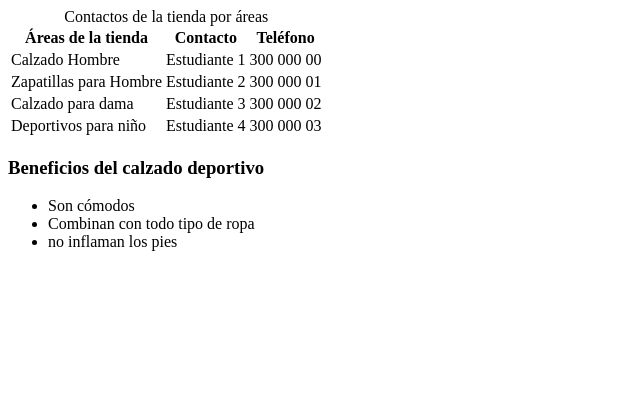
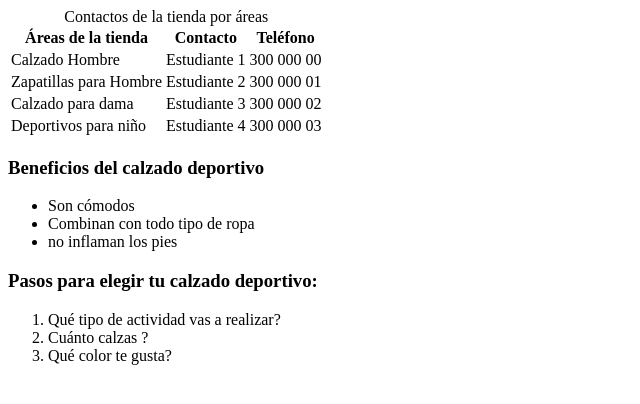
Before and after one commit to marinacharris/p1, a plain HTML site: page index.html in a window 1280 px wide. Shown: the whole page, without its empty margins (0-640 px from the left). Drawn offline with Linux system fonts and the light colour scheme.

Commit message:
Se sgregó lista ordenada

```diff
--- a/index.html
+++ b/index.html
@@ -46,6 +46,15 @@
         <li>no inflaman los pies</li>
     </ul>
 
+    <!-- tercera modificación agregamos lista -->
+
+    <h3>Pasos para elegir tu calzado deportivo: </h3>
+    <ol>
+        <li>Qué tipo de actividad vas a realizar?</li>
+        <li>Cuánto calzas ?</li>
+        <li>Qué color te gusta?</li>
+    </ol>
+
 
 </body>
 </html>
```
